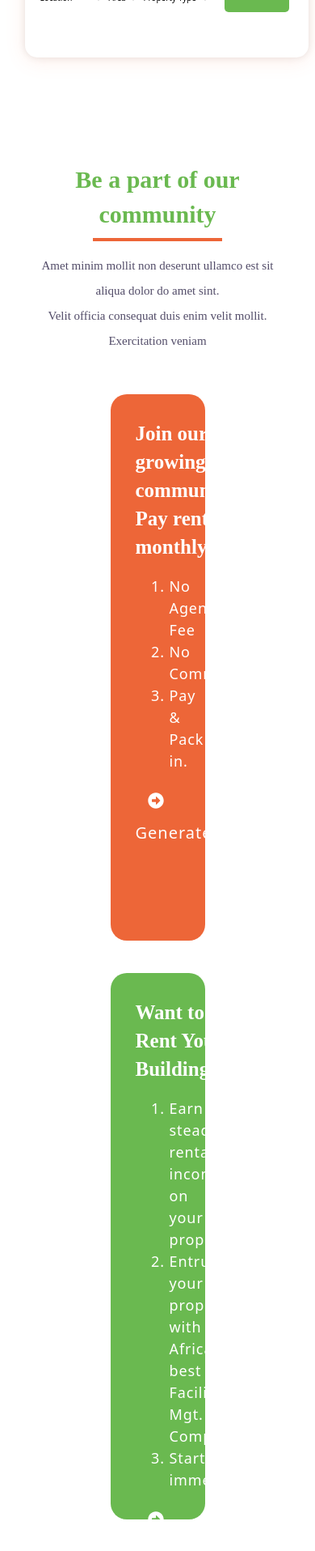
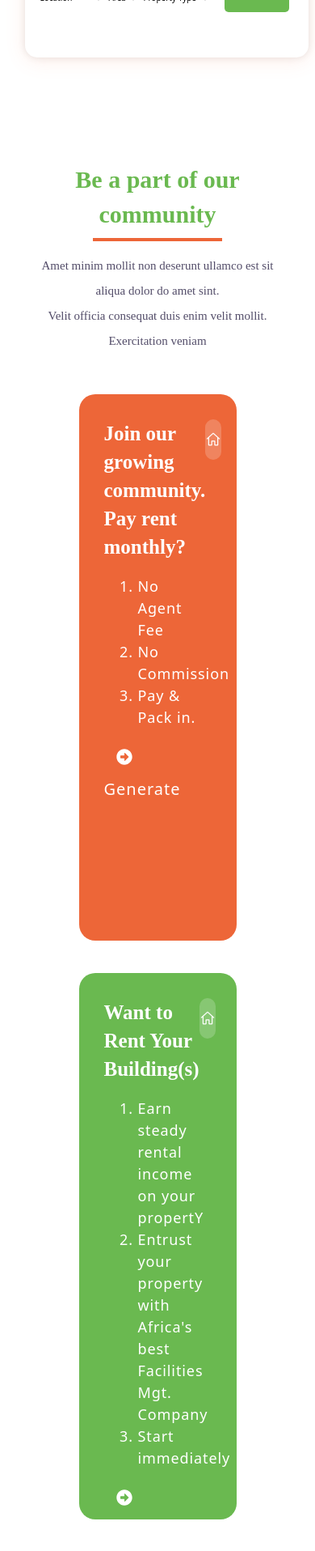
Before and after one commit to OloriAsabi/rent4less-app, a React (Create React App) app: page / in a window 390 px wide. Shown: the part 424-2340 px from the top of the page at 81% size. Built offline with nearby package versions, Linux system fonts and the light colour scheme; a web font is replaced by a local one.

Commit message:
commit on "main"

```diff
--- a/src/components/Community/Community.css
+++ b/src/components/Community/Community.css
@@ -61,13 +61,13 @@ font-size: 15px;
 
 @media screen and (max-width: 500px){
   .card-section{
-    width: 30vw;
+    width: 50vw;
   }
   .card1{
-height: 30vh;
+height: 20vh;
   }
   .card2{
-    height: 30vh;
+    height: 20vh;
   }
 
 }
```
